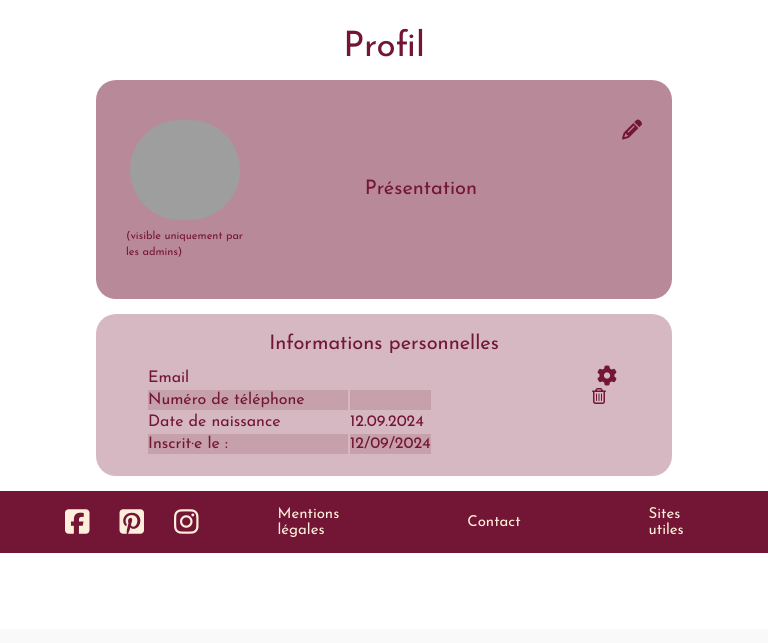
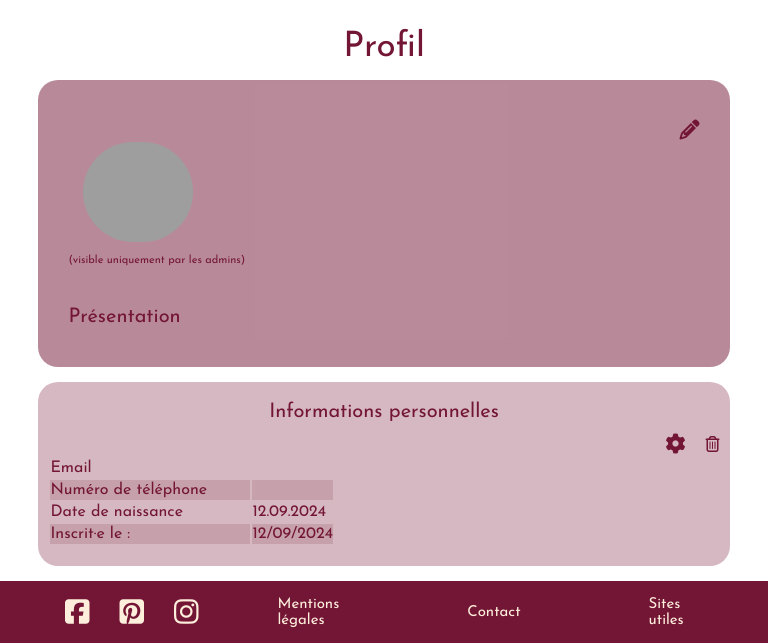
Before and after one commit to sophie-rud/Projet-dwwm-Hello-Bordeaux, a Symfony app: template templates/public/page/user/user_show_profile.html.twig in a window 768 px wide; the page is wider, and only the part inside the window is pictured. Shown: the part 171-814 px from the top of that part. Before the commit the page ends 724 px from the top of that part, so only its background shows below. Run offline with Twig, Linux system fonts and the light colour scheme; the template is opened without the code that fills it, so the values that code supplies are empty; some libraries are stand-ins or nearby versions; grey boxes are pictures that could not be loaded.

Commit message:
Responsive page profile user

```diff
--- a/public/asset/css/app.css
+++ b/public/asset/css/app.css
@@ -904,7 +904,7 @@ main .btn-inscription {
   width: 75%;
   margin: auto;
 }
-#section-profile .profil {
+#section-profile .profile {
   background-color: rgba(115, 21, 52, 0.5);
   border-radius: 20px;
   padding: 40px 30px;
@@ -914,15 +914,15 @@ main .btn-inscription {
   align-items: center;
   gap: 5%;
 }
-#section-profile .profil .profilePicture {
+#section-profile .profile .profilePicture {
   width: 110px;
   height: 100px;
 }
-#section-profile .profil a {
+#section-profile .profile a {
   align-self: flex-start;
   font-size: 20px;
 }
-#section-profile .profil .username {
+#section-profile .profile .username {
   display: flex;
   flex-direction: row;
   justify-content: space-around;
@@ -930,12 +930,13 @@ main .btn-inscription {
   gap: 5%;
   padding-bottom: 5%;
 }
-#section-profile .profil .presentation {
+#section-profile .profile .presentation {
   width: 70%;
-  padding: 0 80px;
+  padding: 0 30px;
 }
-#section-profile .profil .presentation p {
+#section-profile .profile .presentation p {
   color: #FEEFDD;
+  text-align: justify;
 }
 #section-profile .infos-personnelles {
   background-color: rgba(115, 21, 52, 0.3);
@@ -947,6 +948,17 @@ main .btn-inscription {
   margin-bottom: 12px;
   text-align: center;
 }
+#section-profile .infos-personnelles .icon-action {
+  display: flex;
+  flex-direction: row;
+  justify-content: flex-end;
+  align-items: center;
+  gap: 0;
+}
+#section-profile .infos-personnelles .icon-action a {
+  font-size: 20px;
+  margin: 0 20px;
+}
 #section-profile .infos-personnelles .tableau {
   display: flex;
   flex-direction: row;
@@ -957,13 +969,6 @@ main .btn-inscription {
 #section-profile .infos-personnelles .tableau tr td:first-of-type {
   width: 200px;
   height: 20px;
-}
-#section-profile .infos-personnelles .tableau .icon-action {
-  align-self: flex-start;
-}
-#section-profile .infos-personnelles .tableau .icon-action a {
-  font-size: 20px;
-  margin: 0 5px;
 }
 
 .small-font {
@@ -1331,6 +1336,7 @@ main .btn-inscription {
     width: 90%;
   }
 }
+/* RESPONSIVE MOBILE */
 @media screen and (max-width: 480px) {
   #section-show-activity .show-activity {
     display: flex;
@@ -1371,5 +1377,52 @@ main .btn-inscription {
     gap: 0;
   }
 }
+@media screen and (max-width: 1024px) {
+  #section-profile {
+    width: 90%;
+  }
+  #section-profile .profile {
+    display: flex;
+    flex-direction: column;
+    justify-content: space-around;
+    align-items: flex-start;
+    gap: 5%;
+  }
+  #section-profile .profile div.presentation {
+    width: 100%;
+    padding: 0;
+    margin-top: 40px;
+  }
+  #section-profile .profile div.presentation p {
+    text-align: justify;
+  }
+  #section-profile .profile a {
+    order: -1;
+    margin-left: auto;
+  }
+  #section-profile .infos-personnelles {
+    width: 100%;
+    padding: 20px 10px;
+  }
+}
+/* RESPONSIVE TABLETTE */
+@media screen and (min-width: 481px) and (max-width: 1024px) {
+  #section-profile .profile .infos-personnelles {
+    width: 100%;
+    padding: 20px 10px;
+  }
+  /* RESPONSIVE MOBILE */
+}
+@media screen and (min-width: 481px) and (max-width: 1024px) and (max-width: 480px) {
+  #section-profile .profile div.presentation p {
+    font-size: 14px;
+  }
+  #section-profile .infos-personnelles .tableau {
+    width: 90%;
+  }
+  #section-profile .infos-personnelles .tableau tr td {
+    font-size: 14px;
+  }
+}
 
 /*# sourceMappingURL=app.css.map */
--- a/sass/pages/responsive/_show-activity-responsive.scss
+++ b/sass/pages/responsive/_show-activity-responsive.scss
@@ -60,7 +60,7 @@
 
 }
 
-
+/* RESPONSIVE MOBILE */
 @media screen and (max-width: 480px){
 
   #section-show-activity {
--- a/templates/public/page/user/user_show_profile.html.twig
+++ b/templates/public/page/user/user_show_profile.html.twig
@@ -10,7 +10,7 @@
 
     <section id="section-profile">
 
-            <div class="profil">
+            <div class="profile">
 
                 <div class="userId">
                     <div class="username">
@@ -31,6 +31,21 @@
 
             <div class="infos-personnelles">
                 <h3>Informations personnelles</h3>
+
+                <div class="icon-action">
+                    <a href="{{ path('user_update_user', {id: user.id}) }}"> <i class="fa-solid fa-gear"></i> </a>
+
+                    {# Supprimer l'utilisateur (+popup pour valider choix) #}
+                    <div class="popup-confirmation-delete" data-popup-target-id="{{ user.id }}">
+                        <p>Voulez vous vraiment supprimer votre compte ?</p>
+
+                        <a href="{{ path('user_delete_user', {id: user.id}) }}" class="a-style-popup"> Supprimer </a>
+                        <button class="js-close-popup"> Annuler </button>
+                    </div>
+
+                    <p data-trigger-id="{{ user.id }}" class="js-popup-confirmation-delete"> <i class="fa-regular fa-trash-can"></i> </p>
+
+                </div>
 
                 <div class="tableau">
                     <table>
@@ -58,21 +73,6 @@
 
                     </table>
 
-                    <div class="icon-action">
-                        <a href="{{ path('user_update_user', {id: user.id}) }}"> <i class="fa-solid fa-gear"></i> </a>
-
-                        {# Supprimer l'utilisateur (+popup pour valider choix) #}
-                        <div class="popup-confirmation-delete" data-popup-target-id="{{ user.id }}">
-                            <p>Voulez vous vraiment supprimer votre compte ?</p>
-
-                            <a href="{{ path('user_delete_user', {id: user.id}) }}" class="a-style-popup"> Supprimer </a>
-                            <button class="js-close-popup"> Annuler </button>
-                        </div>
-
-                        <p data-trigger-id="{{ user.id }}" class="js-popup-confirmation-delete"> <i class="fa-regular fa-trash-can"></i> </p>
-
-
-                    </div>
                 </div>
             </div>
 
```
Also changed, not shown: sass/pages/_profile.scss (+15 -11 lines), sass/pages/responsive/_profile-responsive.scss (+74 -0 lines), 1 other file.
